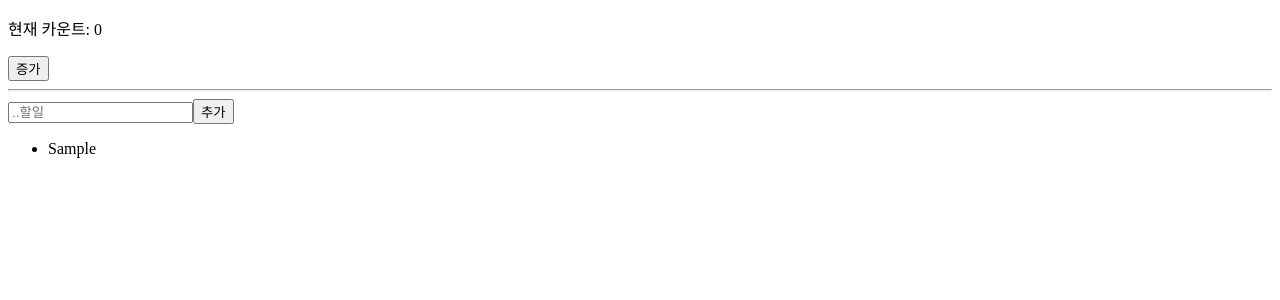
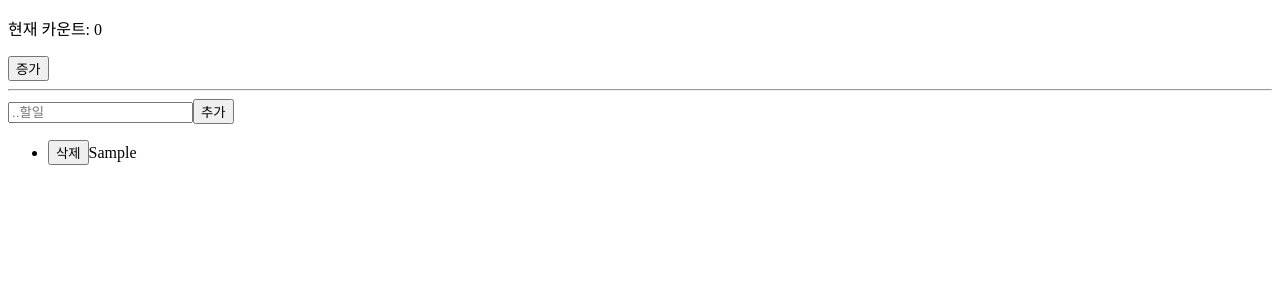
Before and after one commit to kdkcom1234/react-ts-study, a React app: page / in a window 1280 px wide. Both pictures are taken after typing "Sample" into the empty fields and a click on the button "추가". Shown: the top 300 px of the page. Built offline with nearby package versions, Linux system fonts and the light colour scheme.

Commit message:
삭제 까지

```diff
--- a/src/components/Todo.tsx
+++ b/src/components/Todo.tsx
@@ -113,7 +113,15 @@ const Todo = () => {
                 handleOpenModifyModal(index);
               }}
             >
-              {item.memo}
+              <button
+                onClick={(e) => {
+                  e.stopPropagation();
+                  handleRemove(index);
+                }}
+              >
+                삭제
+              </button>
+              <span>{item.memo}</span>
             </li>
           ))}
         </ul>
```
